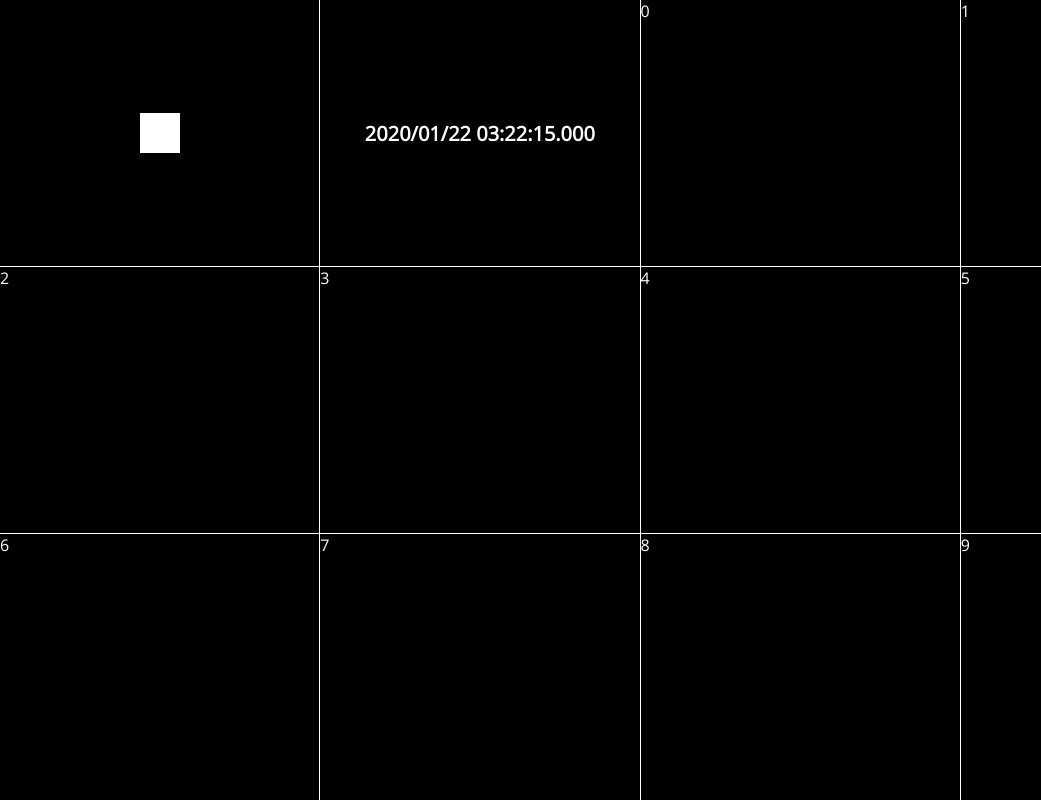
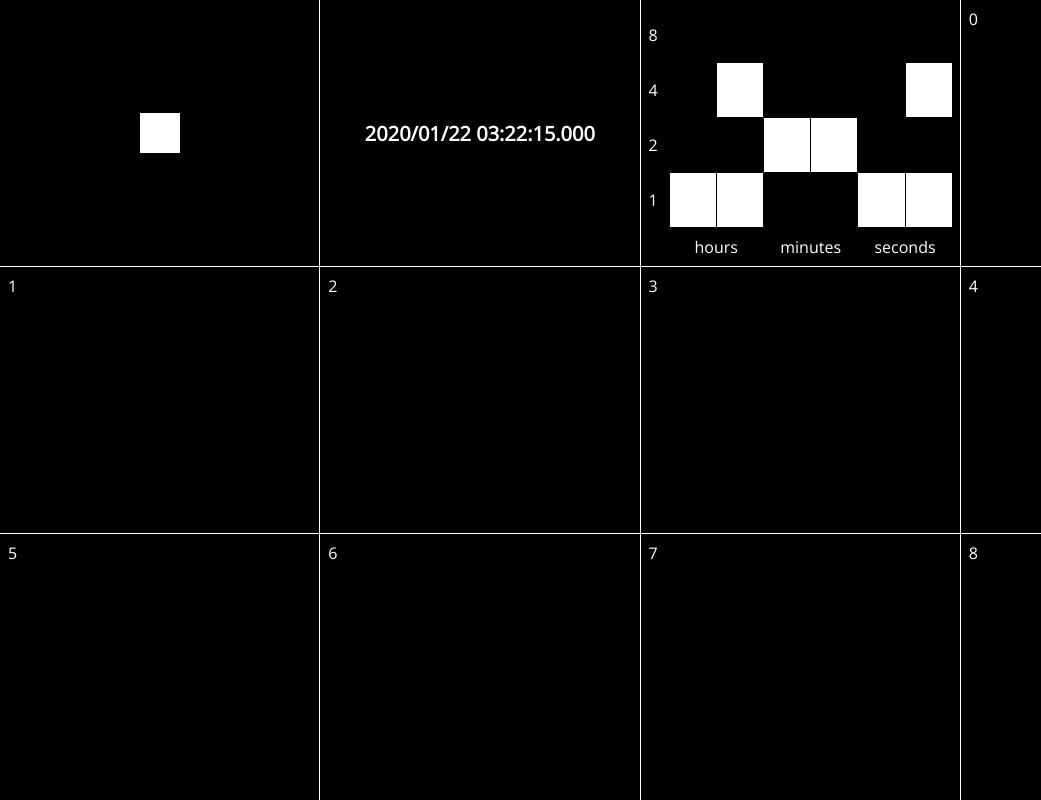
Before and after one commit to TSpierings/Reference, an Angular app: page / in a window 1280 px wide. Shown: the whole page, without its empty margins (0-1041 px from the left). Built offline with nearby package versions, Linux system fonts and the light colour scheme.

Commit message:
Add binary clock component

```diff
--- a/src/app/modules/clocks/clocks.module.ts
+++ b/src/app/modules/clocks/clocks.module.ts
@@ -6,9 +6,11 @@ import { SimpleClockComponent } from './components/simple-clock/simple-clock.com
 import { TimeService } from './services/time.service';
 import { ControlsComponent } from './components/controls/controls.component';
 import { KnobComponent } from './components/knob/knob.component';
+import { BinaryClockComponent } from './components/binary-clock/binary-clock.component';
+import { TimeInBitsPipe } from './pipes/time-in-bits.pipe/time-in-bits.pipe';
 
 @NgModule({
-  declarations: [ClocksComponent, FillForPipe, SimpleClockComponent, ControlsComponent, KnobComponent],
+  declarations: [ClocksComponent, FillForPipe, SimpleClockComponent, ControlsComponent, KnobComponent, BinaryClockComponent, TimeInBitsPipe],
   imports: [
     CommonModule
   ],
--- /dev/null
+++ b/src/app/modules/clocks/components/binary-clock/binary-clock.component.html
@@ -0,0 +1,24 @@
+<div class="binary-clock">
+  <div class="bit-places">
+    <div class="eight">8</div>
+    <div class="four">4</div>
+    <div class="two">2</div>
+    <div class="one">1</div>
+  </div>
+
+  <ng-container *ngFor="let bitArray of date | timeInBits; let column = index">
+    <div class="time-cell">
+      <div *ngFor="let bit of bitArray; let row = index"
+        [style.grid-row]="row + 1"
+        [style.grid-column]="column + 2"
+        [class.on]="bit">
+      </div>
+    </div>
+  </ng-container>
+
+  <div class="time-places">
+    <div class="hours">hours</div>
+    <div class="minutes">minutes</div>
+    <div class="seconds">seconds</div>
+  </div>
+</div>
--- /dev/null
+++ b/src/app/modules/clocks/components/binary-clock/binary-clock.component.scss
@@ -0,0 +1,66 @@
+.binary-clock {
+  display: grid;
+  grid-template-columns: 20px repeat(6, 1fr);
+  grid-template-rows: repeat(4, 1fr) 30px;
+  grid-gap: 1px;
+  height: 100%;
+  color: white;
+
+  .bit-places {
+    display: contents;
+
+    div {
+      display: flex;
+      align-items: center;
+      justify-content: flex-start;
+      grid-column: 1;
+    }
+
+    .one {
+      grid-row: 4;
+    }
+
+    .two {
+      grid-row: 3;
+    }
+
+    .four {
+      grid-row: 2;
+    }
+
+    .eight {
+      grid-row: 1;
+    }
+  }
+
+  .time-places {
+    display: contents;
+
+    div {
+      display: flex;
+      align-items: flex-end;
+      justify-content: center;
+      grid-row: 5;
+    }
+
+    .hours {
+      grid-column: 2 / span 2;
+    }
+
+    .minutes {
+      grid-column: 4 / span 2;
+    }
+
+    .seconds {
+      grid-column: 6 / span 2;
+    }
+  }
+
+  .time-cell {
+    display: contents;
+
+    .on {
+      background-color: white;
+    }
+  }
+}
--- /dev/null
+++ b/src/app/modules/clocks/components/binary-clock/binary-clock.component.ts
@@ -0,0 +1,20 @@
+import { Component } from '@angular/core';
+import { TimeService } from '../../services/time.service';
+
+@Component({
+  selector: 'app-binary-clock',
+  templateUrl: './binary-clock.component.html',
+  styleUrls: ['./binary-clock.component.scss']
+})
+export class BinaryClockComponent {
+
+  public date = new Date();
+
+  constructor(timeService: TimeService) {
+    timeService.InSeconds.subscribe(this.update);
+  }
+
+  private update = (date: Date) => {
+    this.date = date;
+  }
+}
--- a/src/app/modules/clocks/components/clocks/clocks.component.html
+++ b/src/app/modules/clocks/components/clocks/clocks.component.html
@@ -1,7 +1,8 @@
 <div class="container">
   <app-controls class="cell"></app-controls>
   <app-simple-clock class="cell"></app-simple-clock>
-  <div class="cell" *ngFor="let number of 2 | fillFor:12">
+  <app-binary-clock class="cell"></app-binary-clock>
+  <div class="cell" *ngFor="let number of 3 | fillFor:12">
     {{number}}
   </div>
 </div>
--- a/src/app/modules/clocks/components/clocks/clocks.component.scss
+++ b/src/app/modules/clocks/components/clocks/clocks.component.scss
@@ -9,5 +9,6 @@
   .cell {
     background-color: black;
     color: white;
+    padding: 8px;
   }
 }
```
Also changed, not shown: 1 other file (tests, documents, lock files or other folders).
